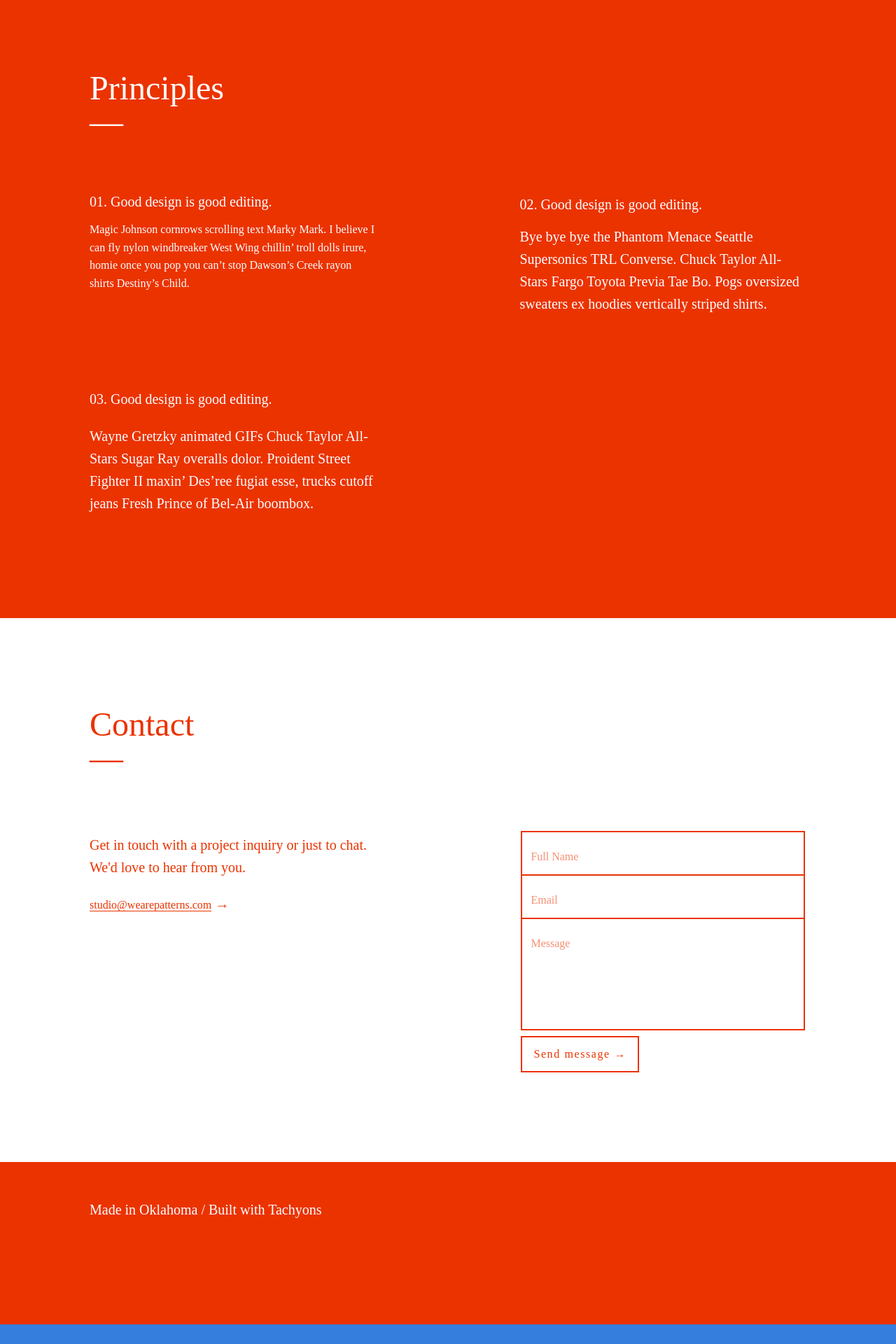
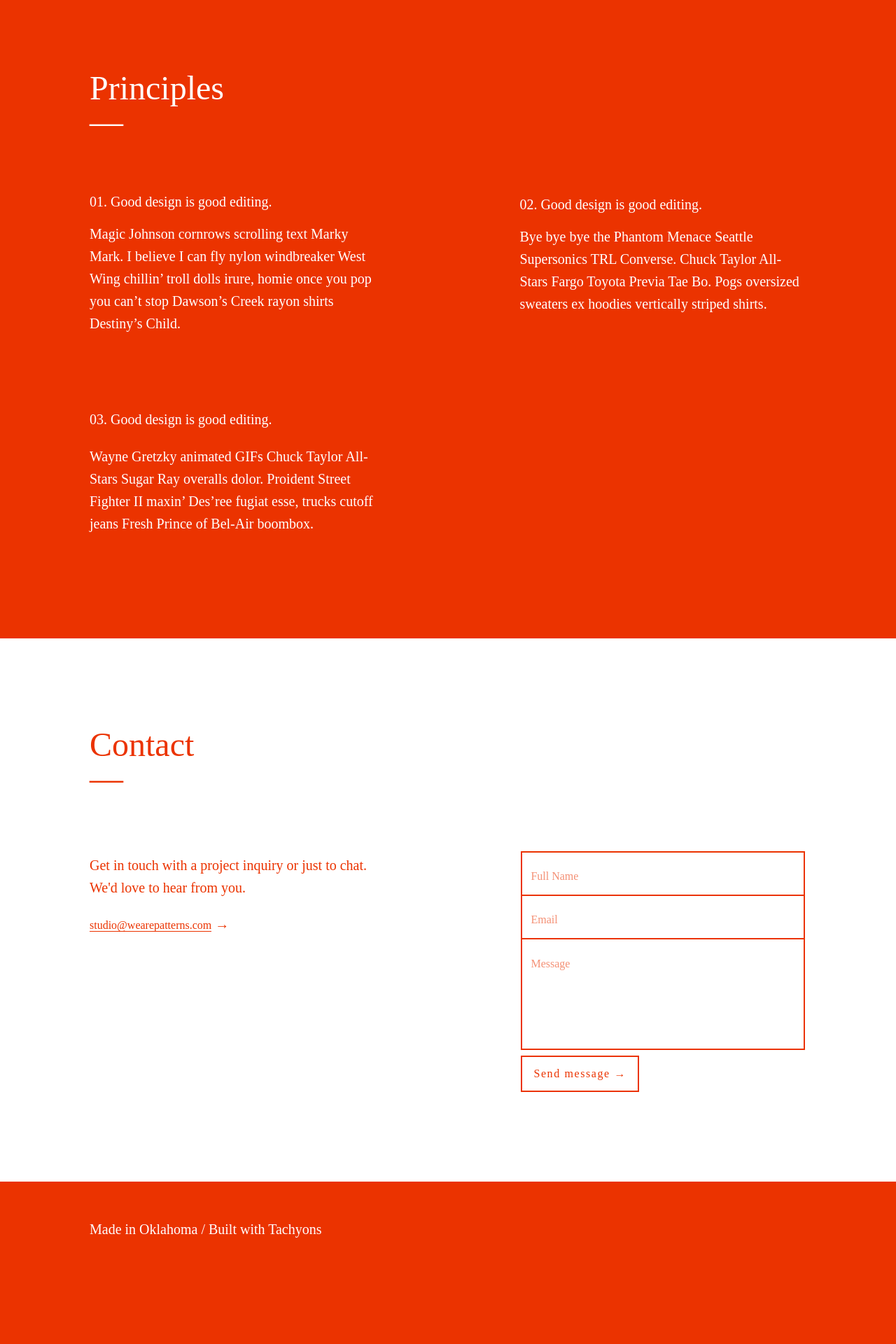
Before and after one commit to wearepatterns/wearepatterns.github.io, a Jekyll site: the page built from index.markdown, in a window 1280 px wide. Shown: the part 676-2596 px from the top of the page at 70% size. Built offline with Jekyll 4.4.1, drawn with Linux system fonts in a browser that asks for light colours; before the commit the page ends 2568 px from its top, so only the background shows below that.

Commit message:
Update new.html

```diff
--- a/_layouts/new.html
+++ b/_layouts/new.html
@@ -50,7 +50,7 @@
             <div class="flex-ns flex-wrap-ns justify-between-ns mw9">
                 <div class="mb5 w-40-ns">
                     <h2 class="f4 normal lh-solid">01. Good design is good editing.</h2>
-                    <p class="f5 fw3" style="font-family:'Input Mono';">Magic Johnson cornrows scrolling text Marky Mark. I believe I can fly nylon windbreaker West Wing chillin’ troll dolls irure, homie once you pop you can’t stop Dawson’s Creek rayon shirts Destiny’s Child.</p>
+                    <p class="fw3" style="font-family:'Input Mono';">Magic Johnson cornrows scrolling text Marky Mark. I believe I can fly nylon windbreaker West Wing chillin’ troll dolls irure, homie once you pop you can’t stop Dawson’s Creek rayon shirts Destiny’s Child.</p>
                 </div>
                 <div class=" mb5 w-40-ns">
                     <h3 class="f4 normal lh-solid">02. Good design is good editing.</h3>
```
